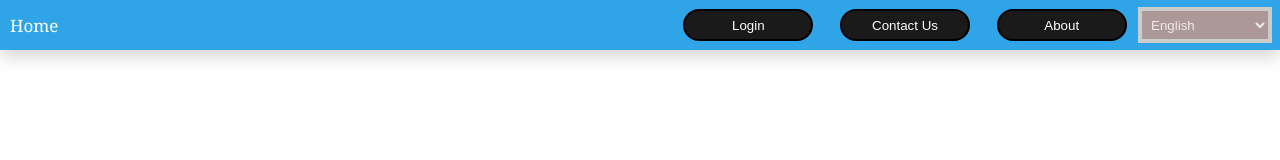
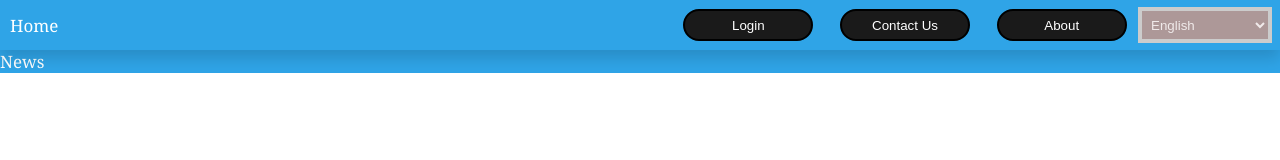
Before and after one commit to nguyentuan1906/HTQLDATNHUMG, a React (Create React App) app in the folder client/: page / in a window 1280 px wide. Shown: the top 160 px of the page. Built offline with nearby package versions, Linux system fonts and the light colour scheme.

Commit message:
footer 28/8chinh

```diff
--- /dev/null
+++ b/client/src/components/news/index.jsx
@@ -0,0 +1,14 @@
+import React from 'react'
+import styles from "./news-public.module.scss"
+import { useTranslation } from "react-i18next";
+const News = () => {
+    const{t} =useTranslation();
+  return (
+    <div>
+        <div className={styles["new_header"]}>{t("new_header")}
+        </div>
+    </div>
+  )
+}
+
+export default News;
--- /dev/null
+++ b/client/src/components/news/news-public.module.scss
@@ -0,0 +1,8 @@
+body{
+    font: 400 17px 'Roboto', Arial, Tahoma, Times;
+    font-family: Cambria, Cochin, Georgia, Times, 'Times New Roman', serif;
+}
+.new_header{
+    background-color:#2fa4e7;
+    color: white;
+}
--- a/client/src/i18n/en/common.json
+++ b/client/src/i18n/en/common.json
@@ -15,7 +15,8 @@
     "a":"Department",
     "b":"Subject",
     "c":"Lecturers",
-    "d":"Student"
+    "d":"Student",
+    "new_header":"News"
 
 
   }
--- a/client/src/i18n/vn/common.json
+++ b/client/src/i18n/vn/common.json
@@ -15,5 +15,6 @@
     "a":"Khoa",
     "b":"Bộ môn",
     "c":"Giảng viên",
-    "d":"Sinh viên"
+    "d":"Sinh viên",
+    "new_header":"Tin tức"
   }
--- a/client/src/layout/index.jsx
+++ b/client/src/layout/index.jsx
@@ -8,6 +8,7 @@ const Layout = () => {
         <Header/>
         <Outlet/>
         <Footer/>
+
     </div>
   )
 }
--- a/client/src/page/Home.jsx
+++ b/client/src/page/Home.jsx
@@ -1,10 +1,12 @@
-import React from 'react'
+import React from "react";
+import News from '../components/news/index'
 
 const HomePage = () => {
   return (
     <>
+      <News />
     </>
-  )
-}
+  );
+};
 
-export default HomePage
+export default HomePage;
```
